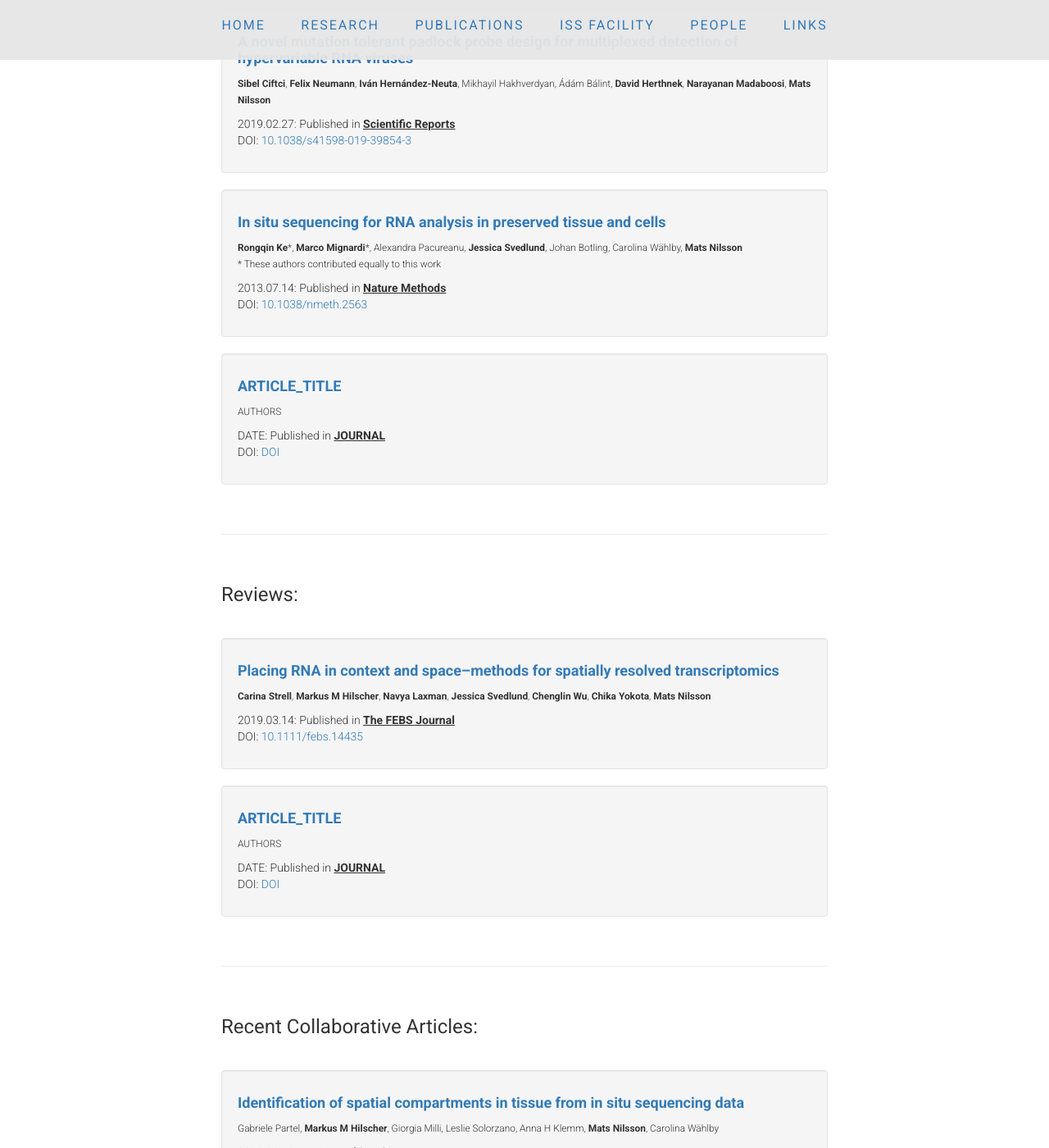
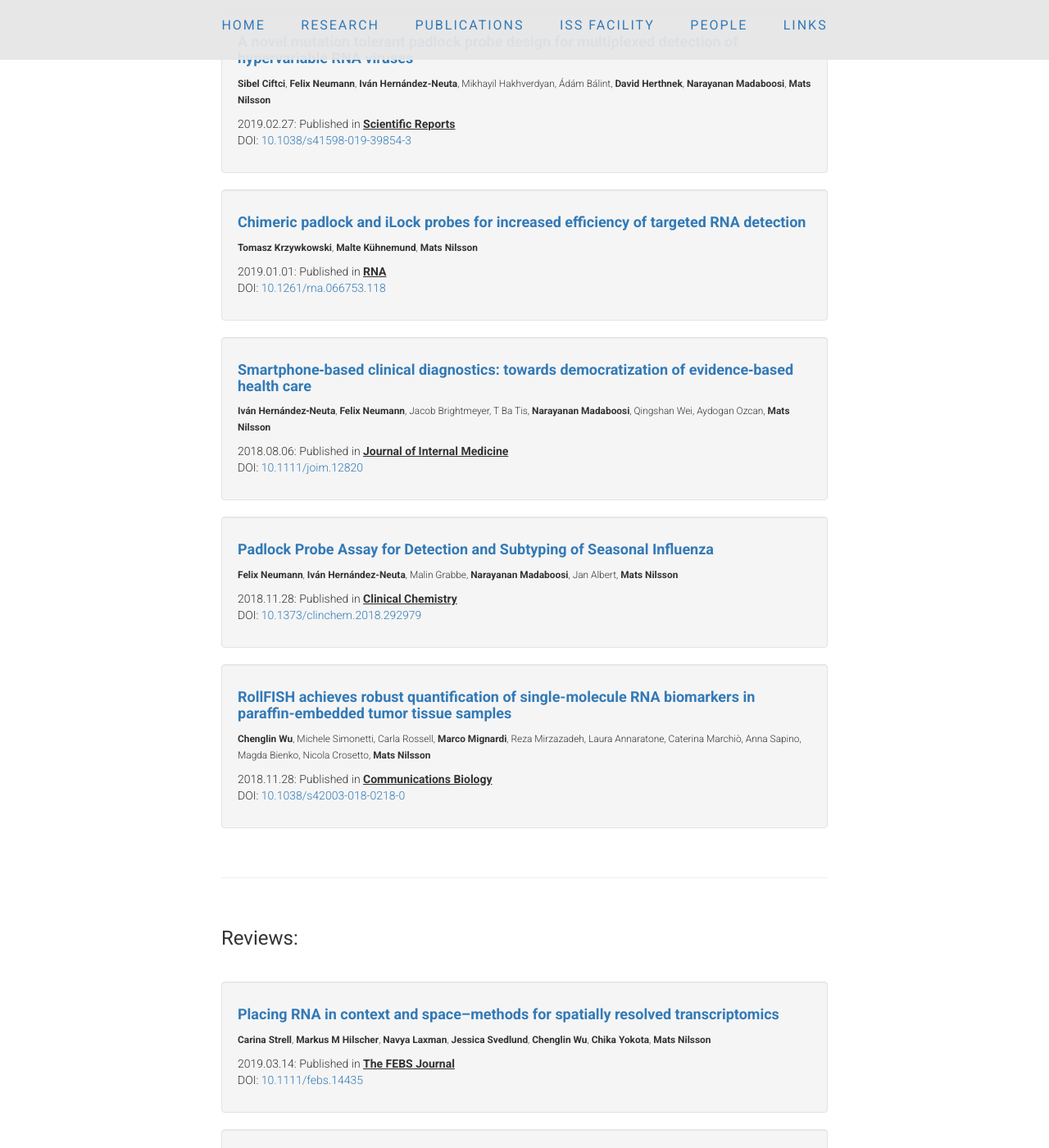
Before and after one commit to flintott/NilssonLab, a Jekyll site: the page publications/index.html, which Jekyll copies as it is, in a window 1280 px wide and 1400 px high, scrolled down 1928 px. Shown: the whole window at 82% size. Built offline with Jekyll 4.4.1, drawn with Linux system fonts in a browser that asks for light colours.

Commit message:
Update index.html

```diff
--- a/publications/index.html
+++ b/publications/index.html
@@ -186,18 +186,61 @@ ABOVE IS THE TEMPLATE TO ADD ADDITIONAL PUBLICATIONS -->
 	<div class="well">
           <li class="media">
             <div class="media-body">
-              <h4><b><a href="https://pubmed.ncbi.nlm.nih.gov/23852452-in-situ-sequencing-for-rna-analysis-in-preserved-tissue-and-cells/?from_term=In+situ+sequencing+for+RNA+analysis+in+preserved+tissue+and+cells&from_sort=date"
-			target="_blank">In situ sequencing for RNA analysis in preserved tissue and cells</a></b></h4>
+              <h4><b><a href="https://pubmed.ncbi.nlm.nih.gov/30309880-chimeric-padlock-and-ilock-probes-for-increased-efficiency-of-targeted-rna-detection/?from_single_result=Chimeric+padlock+and+iLock+probes+for+increased+efficiency+of+targeted+RNA+detection"
+			target="_blank">Chimeric padlock and iLock probes for increased efficiency of targeted RNA detection</a></b></h4>
                 <p></p>
-                <small><b>Rongqin Ke</b>*, <b>Marco Mignardi</b>*, Alexandra Pacureanu, <b>Jessica Svedlund</b>, Johan Botling, Carolina Wählby, <b>Mats Nilsson</b></small>
-                <br><small>* These authors contributed equally to this work</small>
-		    <p></p>
-                <p>2013.07.14: Published in <strong><u>Nature Methods</u></strong><br>
-                  DOI: <a href="https://doi.org/10.1038/nmeth.2563" target="_blank">10.1038/nmeth.2563</a></p>
+                <small><b>Tomasz Krzywkowski</b>, <b>Malte Kühnemund</b>, <b>Mats Nilsson</b></small>
+                <p></p>
+                <p>2019.01.01: Published in <strong><u>RNA</u></strong><br>
+                  DOI: <a href="https://doi.org/10.1261/rna.066753.118 " target="_blank">10.1261/rna.066753.118 </a></p>
               </div>
             </li>
           </div>
 
+	<div class="well">
+          <li class="media">
+            <div class="media-body">
+              <h4><b><a href="https://pubmed.ncbi.nlm.nih.gov/30079527-smartphone-based-clinical-diagnostics-towards-democratization-of-evidence-based-health-care/?from_single_result=Smartphone%E2%80%90based+clinical+diagnostics%3A+towards+democratization+of+evidence%E2%80%90based+health+care"
+			target="_blank">Smartphone‐based clinical diagnostics: towards democratization of evidence‐based health care</a></b></h4>
+                <p></p>
+                <small><b>Iván Hernández‐Neuta</b>, <b>Felix Neumann</b>, Jacob Brightmeyer, T Ba Tis, <b>Narayanan Madaboosi</b>, Qingshan Wei, Aydogan Ozcan, <b>Mats Nilsson</b></small>
+                <p></p>
+                <p>2018.08.06: Published in <strong><u>Journal of Internal Medicine</u></strong><br>
+                  DOI: <a href="https://doi.org/10.1111/joim.12820" target="_blank">10.1111/joim.12820</a></p>
+              </div>
+            </li>
+          </div>
+
+	<div class="well">
+          <li class="media">
+            <div class="media-body">
+              <h4><b><a href="https://pubmed.ncbi.nlm.nih.gov/30257827-padlock-probe-assay-for-detection-and-subtyping-of-seasonal-influenza/?from_single_result=Padlock+Probe+Assay+for+Detection+and+Subtyping+of+Seasonal+Influenza"
+			target="_blank">Padlock Probe Assay for Detection and Subtyping of Seasonal Influenza</a></b></h4>
+                <p></p>
+                <small><b>Felix Neumann</b>, <b>Iván Hernández-Neuta</b>, Malin Grabbe, <b>Narayanan Madaboosi</b>, Jan Albert, <b>Mats Nilsson</b></small>
+                <p></p>
+                <p>2018.11.28: Published in <strong><u>Clinical Chemistry</u></strong><br>
+                  DOI: <a href="https://doi.org/10.1373/clinchem.2018.292979" target="_blank">10.1373/clinchem.2018.292979</a></p>
+              </div>
+            </li>
+          </div>
+
+	<div class="well">
+          <li class="media">
+            <div class="media-body">
+              <h4><b><a href="https://pubmed.ncbi.nlm.nih.gov/30511022-rollfish-achieves-robust-quantification-of-single-molecule-rna-biomarkers-in-paraffin-embedded-tumor-tissue-samples/?from_single_result=RollFISH+achieves+robust+quantification+of+single-molecule+RNA+biomarkers+in+paraffin-embedded+tumor+tissue+samples"
+			target="_blank">RollFISH achieves robust quantification of single-molecule RNA biomarkers in paraffin-embedded tumor tissue samples</a></b></h4>
+                <p></p>
+                <small><b>Chenglin Wu</b>, Michele Simonetti, Carla Rossell, <b>Marco Mignardi</b>, Reza Mirzazadeh, Laura Annaratone, Caterina Marchiò, Anna Sapino, Magda Bienko, Nicola Crosetto, <b>Mats Nilsson</b></small>
+                <p></p>
+                <p>2018.11.28: Published in <strong><u>Communications Biology</u></strong><br>
+                  DOI: <a href="https://doi.org/ 10.1038/s42003-018-0218-0" target="_blank"> 10.1038/s42003-018-0218-0</a></p>
+              </div>
+            </li>
+          </div>
+
+
+<!--
 	<div class="well">
           <li class="media">
             <div class="media-body">
@@ -211,7 +254,7 @@ ABOVE IS THE TEMPLATE TO ADD ADDITIONAL PUBLICATIONS -->
               </div>
             </li>
           </div>
-
+-->
 <!-- END OF ORIGINAL ARTICLES -->
 
 	<div id="Reviews"></div>
```
